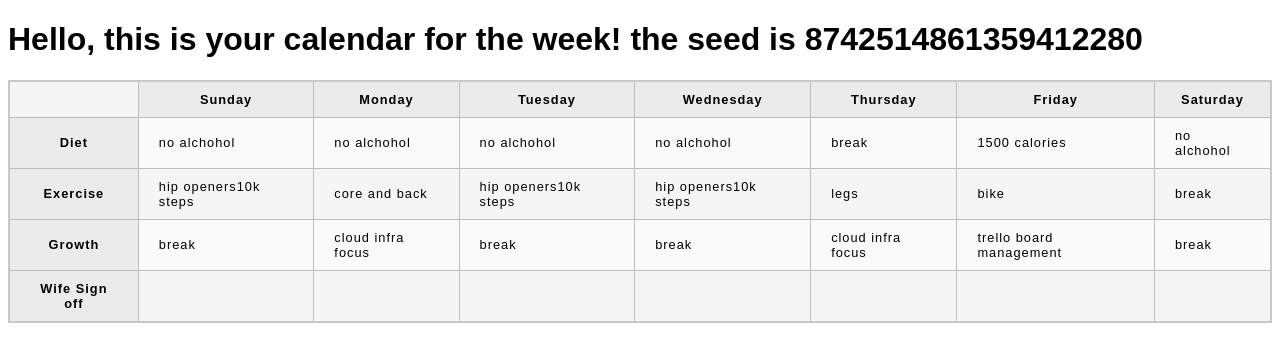
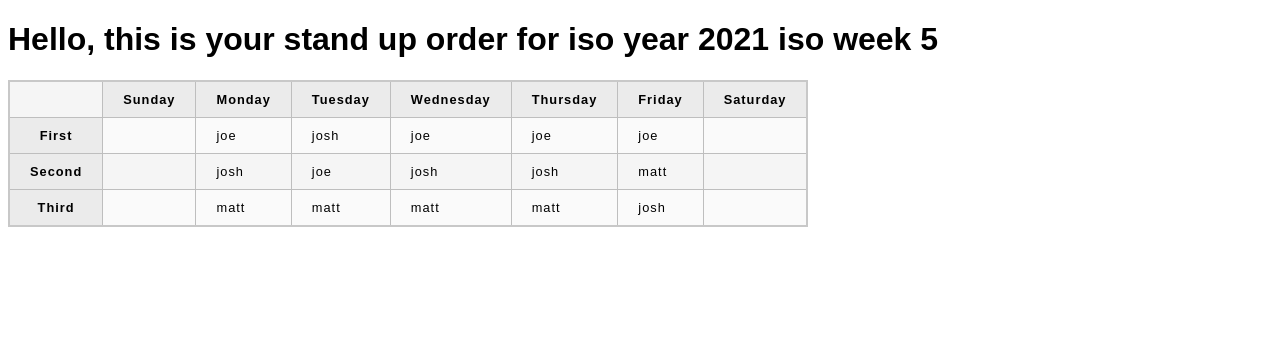
Before and after one commit to Spasnof/goal_calendar, a Flask app: page / in a window 1280 px wide. Shown: the top 362 px of the page. Run offline with Flask 2, Linux system fonts and the light colour scheme.

Commit message:
stashing initial work so far for just a team based approach.

```diff
--- a/application.py
+++ b/application.py
@@ -1,38 +1,12 @@
 from flask import Flask, url_for
 import random, sys
+from datetime import date
 
 app = Flask(__name__)
 app.config.update(TEMPLATES_AUTO_RELOAD=True)
 from flask import render_template
 
-diet_choice_weights = {
-    'no alchohol': 50,
-    'break': 10,
-    'vegetarian': 15,
-    '1500 calories': 22,
-    'fast one meal': 22,
-}
-
-exercise_choice_weights = {
-    'break': 10,
-    'hip openers'
-    '10k steps': 25,
-    'core and back': 15,
-    'legs': 15,
-    'arm strength': 15,
-    'bike': 10,
-    'hour+ outside or moderate chores': 10,
-    'stretch session / yoga': 20
-}
-
-growth_choice_weights = {
-    'break': 25,
-    'cloud infra focus': 40,
-    'raw code focus': 25,
-    'trello board management': 10,
-    'tidy up github': 25,
-}
-
+people = ['joe','matt','josh']
 
 
 def pick_random(choice_weights, choice_seed=None, ):
@@ -44,21 +18,21 @@ def pick_random(choice_weights, choice_seed=None, ):
         random_choices.append(random.choices(choices, weights)[0])
     return random_choices
 
+def shuffle_random(people: list, weeknumber, day_of_week):
+    new_people = people.copy()
+    seed = int(f'{weeknumber}{day_of_week}')
+    random.seed(seed)
+    random.shuffle(new_people)
+    return new_people
+
 
 @app.route('/')
 def render():
-    seed = random.randrange(sys.maxsize)
+    year, week_num, _ = date.today().isocalendar()
+    weeknumber = (int(f'{year}{week_num}'))
     return render_template('week.html',
-                           seed=seed,
-                           pick_random=pick_random,
-                           social=growth_choice_weights,
-                           diet=diet_choice_weights,
-                           exercise=exercise_choice_weights)
-@app.route('/<seed>')
-def render_seed(seed):
-    return render_template('week.html',
-                           seed=seed,
-                           pick_random=pick_random,
-                           social=growth_choice_weights,
-                           diet=diet_choice_weights,
-                           exercise=exercise_choice_weights)
+                           weeknumber=weeknumber,
+                           pick_random=shuffle_random,
+                           people=people,
+                           isocal = date.today().isocalendar()
+                        )
--- a/templates/week.html
+++ b/templates/week.html
@@ -1,13 +1,14 @@
 <!doctype html>
 <head>
-    <title>Hello from Flask</title>
+    <title>So who goes first?</title>
     <link rel="stylesheet" href="{{ url_for('static', filename='style.css') }}">
 </head>
 <body>
-<h1>Hello, this is your calendar for the week! the seed is {{seed}} </h1>
+<h1>Hello, this is your stand up order for iso year {{ isocal[0] }} iso week {{ isocal[1] }}</h1>
 <table>
     <colgroup>
         <col style="background-color: yellow" span="2">
+
     </colgroup>
     <tr>
         <td>&nbsp;</td>
@@ -20,43 +21,33 @@
         <th>Saturday</th>
     </tr>
     <tr>
-        <th>Diet</th>
-        <td>{{ pick_random(diet, seed)[0] }}</td>
-        <td>{{ pick_random(diet, seed)[1] }}</td>
-        <td>{{ pick_random(diet, seed)[2] }}</td>
-        <td>{{ pick_random(diet, seed)[3] }}</td>
-        <td>{{ pick_random(diet, seed)[4] }}</td>
-        <td>{{ pick_random(diet, seed)[5] }}</td>
-        <td>{{ pick_random(diet, seed)[6] }}</td>
+        <th>First</th>
+        <td></td>
+        <td>{{ pick_random(people,weeknumber,1)[0] }}</td>
+        <td>{{ pick_random(people,weeknumber,2)[0] }}</td>
+        <td>{{ pick_random(people,weeknumber,3)[0] }}</td>
+        <td>{{ pick_random(people,weeknumber,4)[0] }}</td>
+        <td>{{ pick_random(people,weeknumber,5)[0] }}</td>
+        <td></td>
     </tr>
     <tr>
-        <th>Exercise</th>
-        <td>{{ pick_random(exercise, seed)[0] }}</td>
-        <td>{{ pick_random(exercise, seed)[1] }}</td>
-        <td>{{ pick_random(exercise, seed)[2] }}</td>
-        <td>{{ pick_random(exercise, seed)[3] }}</td>
-        <td>{{ pick_random(exercise, seed)[4] }}</td>
-        <td>{{ pick_random(exercise, seed)[5] }}</td>
-        <td>{{ pick_random(exercise, seed)[6] }}</td>
+        <th>Second</th>
+        <td></td>
+        <td>{{ pick_random(people,weeknumber,1)[1] }}</td>
+        <td>{{ pick_random(people,weeknumber,2)[1] }}</td>
+        <td>{{ pick_random(people,weeknumber,3)[1] }}</td>
+        <td>{{ pick_random(people,weeknumber,4)[1] }}</td>
+        <td>{{ pick_random(people,weeknumber,5)[1] }}</td>
+        <td></td>
     </tr>
     <tr>
-        <th>Growth</th>
-        <td>{{ pick_random(social, seed)[0] }}</td>
-        <td>{{ pick_random(social, seed)[1] }}</td>
-        <td>{{ pick_random(social, seed)[2] }}</td>
-        <td>{{ pick_random(social, seed)[3] }}</td>
-        <td>{{ pick_random(social, seed)[4] }}</td>
-        <td>{{ pick_random(social, seed)[5] }}</td>
-        <td>{{ pick_random(social, seed)[6] }}</td>
-    </tr>
-        <tr>
-        <th>Wife Sign off</th>
+        <th>Third</th>
         <td></td>
-        <td></td>
-        <td></td>
-        <td></td>
-        <td></td>
-        <td></td>
+        <td>{{ pick_random(people,weeknumber,1)[2] }}</td>
+        <td>{{ pick_random(people,weeknumber,2)[2] }}</td>
+        <td>{{ pick_random(people,weeknumber,3)[2] }}</td>
+        <td>{{ pick_random(people,weeknumber,4)[2] }}</td>
+        <td>{{ pick_random(people,weeknumber,5)[2] }}</td>
         <td></td>
     </tr>
 </table>
```
